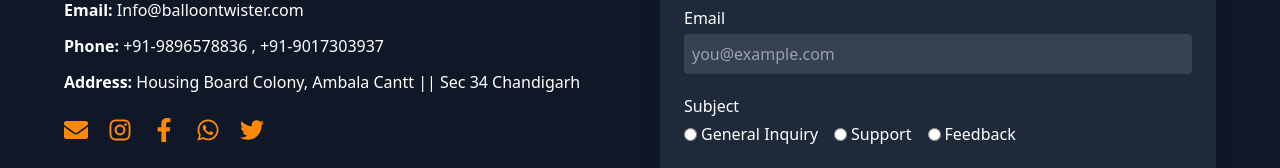
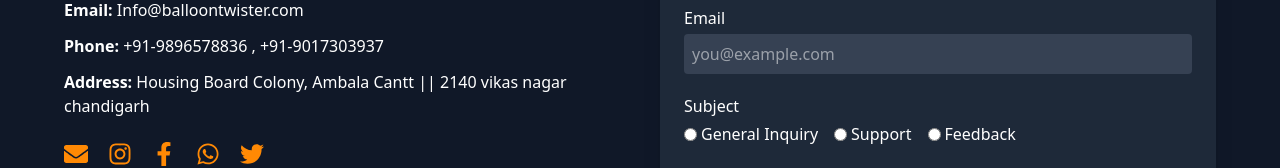
Before and after one commit to kshakya154/Balloon-Twister--, a React (Vite) app: page /contact in a window 1280 px wide. Shown: the part 242-410 px from the top of the page. Built offline with nearby package versions, Linux system fonts and the light colour scheme; no server answers; grey boxes are pictures that could not be loaded.

Commit message:
updating address

```diff
--- a/src/components/Contact.jsx
+++ b/src/components/Contact.jsx
@@ -10,7 +10,7 @@ import {
   FaWhatsapp,
   FaTwitter,
   FaFacebookF,
-   FaInstagram
+  FaInstagram,
 } from "react-icons/fa";
 
 export default function Contact() {
@@ -61,7 +61,8 @@ const onSubmit = async (data) => {
     }
   };
 
-{backendError && (
+  {
+    backendError && (
       <motion.div
         initial={{ opacity: 0 }}
         animate={{ opacity: 1 }}
@@ -69,8 +70,8 @@ const onSubmit = async (data) => {
       >
         {backendError}
       </motion.div>
-)}
-
+    );
+  }
 
   const handleSubjectChange = (value) => {
     setSelectedSubject(value);
@@ -98,7 +99,7 @@ const onSubmit = async (data) => {
             </p>
             <p>
               <strong>Address:</strong> Housing Board Colony, Ambala Cantt ||
-              Sec 34 Chandigarh
+              2140 vikas nagar chandigarh
             </p>
           </div>
 
@@ -227,7 +228,9 @@ const onSubmit = async (data) => {
               whileHover={{ scale: 1.05 }}
               whileTap={{ scale: 0.95 }}
               className={`w-full py-2 rounded font-semibold transition ${
-                isSubmitting ? "bg-green-600" : "bg-orange-600 hover:bg-orange-700"
+                isSubmitting
+                  ? "bg-green-600"
+                  : "bg-orange-600 hover:bg-orange-700"
               }`}
             >
               {isSubmitting ? "Message Sent" : "Send Message"}
```
Lines whose indentation alone changed are shown as unchanged.
